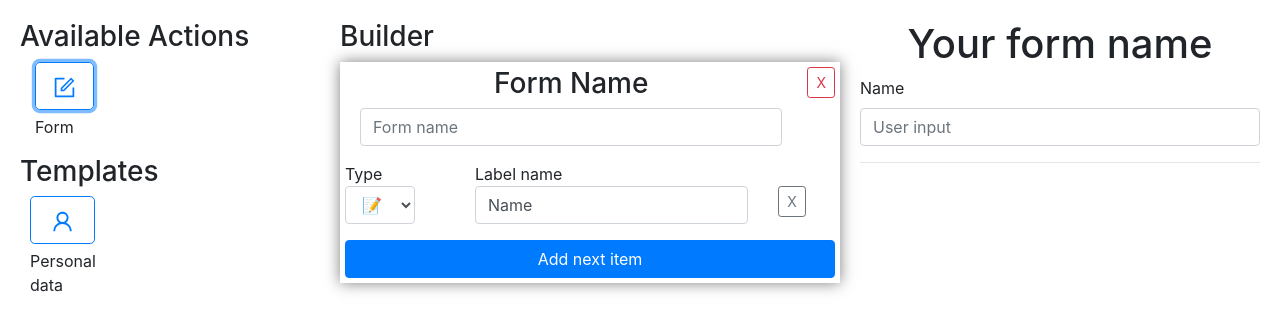
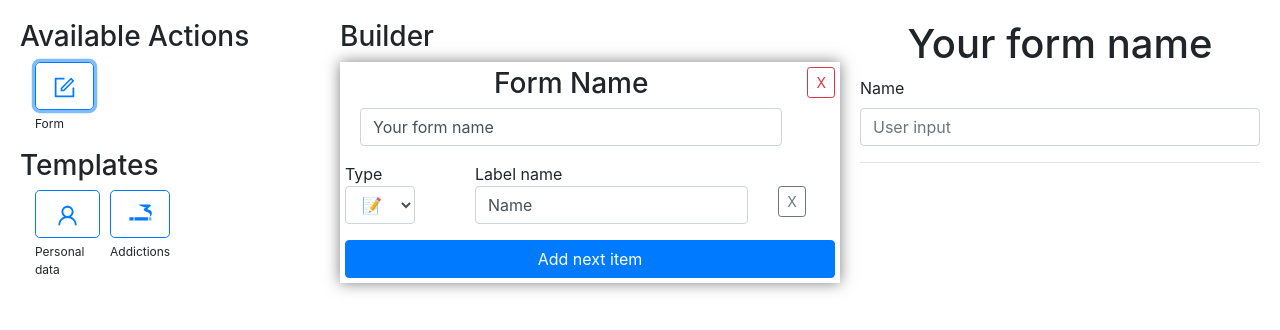
Before and after one commit to Sy-mik/Seahorse, a React (Create React App) app in the folder web-app/seahorse/: page / in a window 1280 px wide. Both pictures are taken after a click on the button 64 px from the left and 85 px from the top of the page. Shown: the top 330 px of the page. Built offline with nearby package versions, Linux system fonts and the light colour scheme.

Commit message:
Add addiction form

```diff
--- a/web-app/seahorse/src/ActionsPanel/AvailableActionsContainer.js
+++ b/web-app/seahorse/src/ActionsPanel/AvailableActionsContainer.js
@@ -1,5 +1,8 @@
 import React, { useState } from "react";
 import { AiOutlineForm, AiOutlineUser } from "react-icons/ai";
+
+import { GiCigarette } from "react-icons/gi";
+
 import { BsGear } from "react-icons/bs";
 import { v4 as uuidv4 } from "uuid";
 
@@ -28,7 +31,7 @@ function AvailableActionItem({ onClick, name, ...props }) {
       >
         {props.children}
       </Button>
-      <p style={{ paddingTop: 5 }}>{name} </p>
+      <p style={{ paddingTop: 5, fontSize:12 }}>{name} </p>
     </div>
   );
 }
@@ -56,7 +59,16 @@ export default function AvailableActionsContainer({ onClick }) {
             <AiOutlineForm size={25} />
           </AvailableActionItem>
         </div>
-        <h3>Templates</h3>
+      </div>
+      <h3>Templates</h3>
+
+      <div
+        style={{
+          display: "flex",
+          marginLeft: spaceBetweenItems,
+          flexWrap: "wrap",
+        }}
+      >
         <AvailableActionItem
           name="Personal data"
           onClick={() =>
@@ -65,6 +77,14 @@ export default function AvailableActionsContainer({ onClick }) {
         >
           <AiOutlineUser size={25}></AiOutlineUser>
         </AvailableActionItem>
+        <AvailableActionItem
+          name="Addictions"
+          onClick={() =>
+            onClick(FormTemplates.AddictionsFormTemplate, uuidv4())
+          }
+        >
+          <GiCigarette size={25}></GiCigarette>
+        </AvailableActionItem>
       </div>
     </div>
   );
--- a/web-app/seahorse/src/Constants/FormActions.js
+++ b/web-app/seahorse/src/Constants/FormActions.js
@@ -4,6 +4,7 @@ export const FormTemplates = {
   RadioForm: "RadioForm",
   DynamicallyExtensibleForm: "DynamicallyExtensibleForm",
   PersonalDataFormTemplate: "PersonalDataFormTemplate",
+  AddictionsFormTemplate: "AddictionsFormTemplate",
 };
 
 export const InputFormTypes = {
--- a/web-app/seahorse/src/DynamicForm/DynamicFormContainer.js
+++ b/web-app/seahorse/src/DynamicForm/DynamicFormContainer.js
@@ -3,6 +3,7 @@ import { v4 as uuidv4 } from "uuid";
 import DynamicFormComponent from "./DynamicFormComponent";
 import { FormTemplates } from "../Constants/FormActions";
 import { PersonalDataFormTemplate } from "../Templates/PersonalDataFormTemplate";
+import { AddictionsFormTemplate } from "../Templates/AddictionsFormTemplate";
 
 export default function DynamicFormContainer() {
   const [state, setState] = useState([]);
@@ -29,6 +30,9 @@ export default function DynamicFormContainer() {
       case FormTemplates.PersonalDataFormTemplate:
         item = PersonalDataFormTemplate();
         break;
+      case FormTemplates.AddictionsFormTemplate:
+        item = AddictionsFormTemplate();
+        break;
       default:
         item = blankItem(uuid, itemType);
     }
--- a/web-app/seahorse/src/DynamicForm/FormActions/helpers/ActionWrapperComponent.js
+++ b/web-app/seahorse/src/DynamicForm/FormActions/helpers/ActionWrapperComponent.js
@@ -9,6 +9,7 @@ export default function ActionWrapperComponent({
   snapshot,
   index,
   onFormNamechange,
+  item,
   ...props
 }) {
   const grid = 8;
@@ -44,6 +45,7 @@ export default function ActionWrapperComponent({
       </Button>
       <div style={{}}>
         <FormNameContainer
+          name={item.formName}
           onFormNamechange={onFormNamechange}
         ></FormNameContainer>
         {props.children}
--- a/web-app/seahorse/src/DynamicForm/FormActions/helpers/FormActionFactory.js
+++ b/web-app/seahorse/src/DynamicForm/FormActions/helpers/FormActionFactory.js
@@ -44,6 +44,7 @@ export default function FormActionFactory({
           onFormNamechange={onFormNameChange}
           provided={provided}
           snapshot={snapshot}
+          item={item}
         >
           <DynamicallyExtensibleFormInputAction
             item={item}
--- a/web-app/seahorse/src/DynamicForm/FormActions/helpers/FormNameContainer.js
+++ b/web-app/seahorse/src/DynamicForm/FormActions/helpers/FormNameContainer.js
@@ -1,7 +1,7 @@
 import React, { useState } from "react";
 import { Form, Col } from "react-bootstrap";
 
-export default function FormNameContainer({ onFormNamechange }) {
+export default function FormNameContainer({ name, onFormNamechange }) {
   return (
     <div style={{ display: "flex", flexDirection: "column" }}>
       <Form>
@@ -11,6 +11,7 @@ export default function FormNameContainer({ onFormNamechange }) {
             <Form.Control
               onChange={(e) => onFormNamechange(e.target.value)}
               type="text"
+              defaultValue={name}
               placeholder="Form name"
             />
           </Col>
--- /dev/null
+++ b/web-app/seahorse/src/Templates/AddictionsFormTemplate.js
@@ -0,0 +1,33 @@
+export function AddictionsFormTemplate() {
+  return {
+    actionType: "DynamicallyExtensibleForm",
+    formName: "Addictions",
+    id: "",
+    inputs: [
+      {
+        key: "0",
+        name: "Is addicted to:",
+        type: "Label",
+        value: "",
+      },
+      {
+        key: "1",
+        name: "Cigarettes",
+        type: "Checkbox",
+        value: "",
+      },
+      {
+        key: "2",
+        name: "Alkohol",
+        type: "Checkbox",
+        value: "",
+      },
+      {
+        key: "3",
+        name: "Milk",
+        type: "Checkbox",
+        value: "",
+      },
+    ],
+  };
+}
--- a/web-app/seahorse/src/Templates/PersonalDataFormTemplate.js
+++ b/web-app/seahorse/src/Templates/PersonalDataFormTemplate.js
@@ -5,27 +5,27 @@ export function PersonalDataFormTemplate() {
     id: "",
     inputs: [
       {
-        key: "715cf8ec-da55-452e-bd19-b1ea5efea790",
+        key: "0",
         name: "Name",
         type: "Text",
       },
       {
-        key: "be98432b-8dc2-4639-a68d-2a1db7692ca1",
+        key: "1",
         name: "Birth date",
         type: "Date",
       },
       {
-        key: "7ec96e6a-95e5-4c3b-a69e-4770222b543b",
+        key: "2",
         name: "Has a dog",
         type: "Label",
       },
       {
-        key: "c59f601d-b766-4a78-85fa-925ea6ed850b",
+        key: "3",
         name: "Yes",
         type: "Radio",
       },
       {
-        key: "d655faca-63c0-4c38-bf67-fada696ebc52",
+        key: "4",
         name: "No",
         type: "Radio",
       },
```
Also changed, not shown: web-app/seahorse/src/Templates/BlankFormTemplate.js (deleted, +0 -8 lines).
